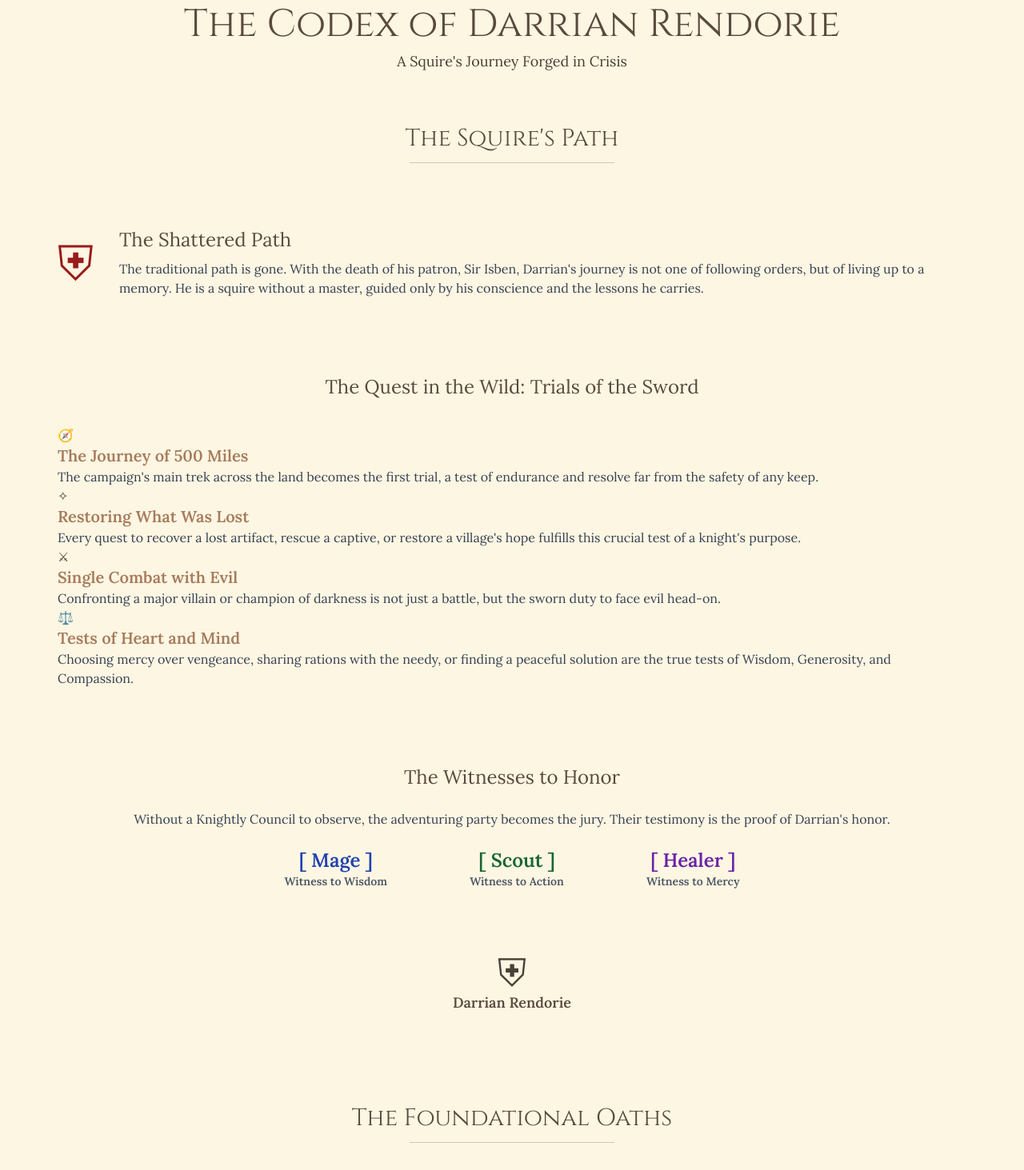
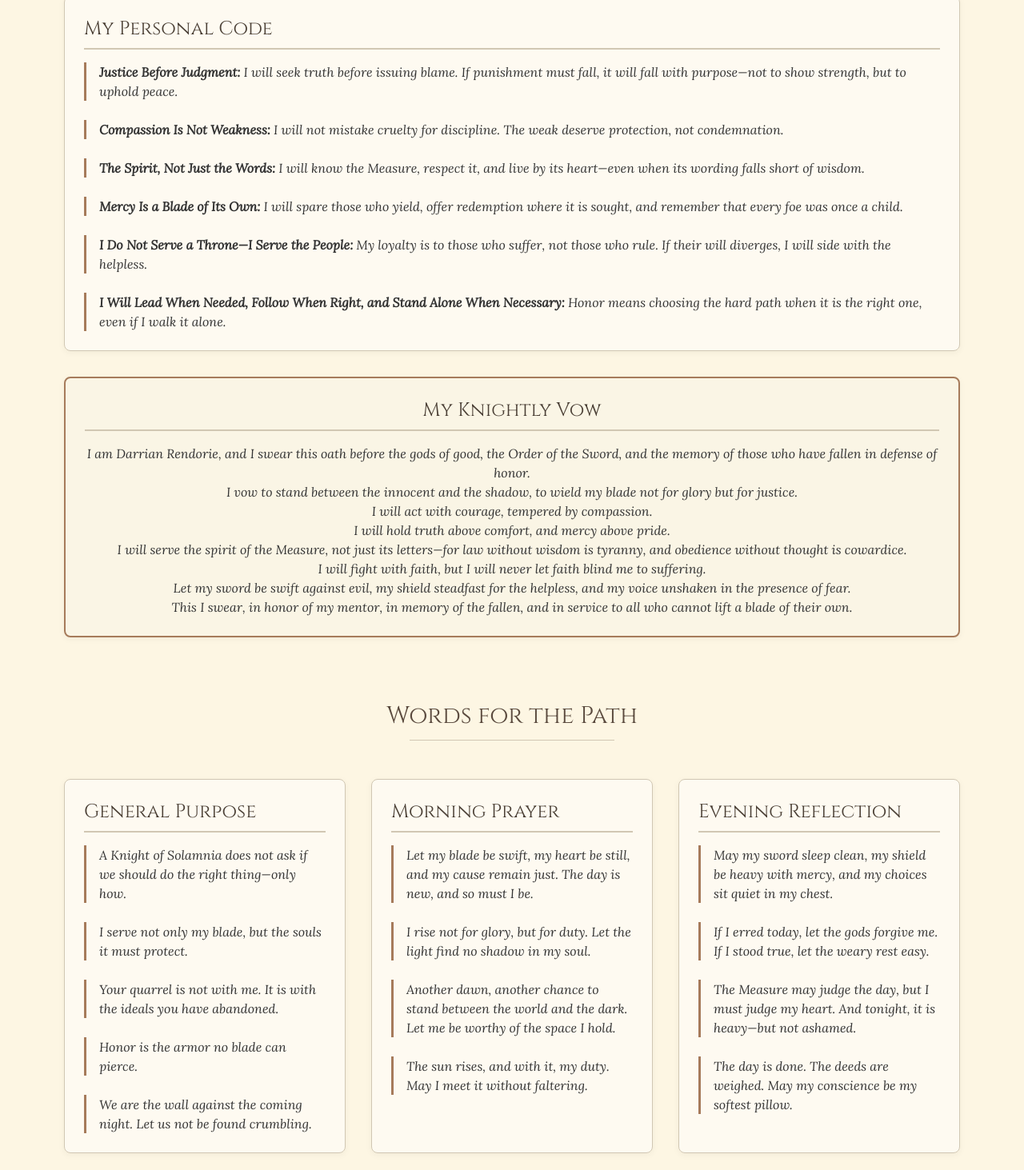
Before and after one commit to Ramook22/dnd, a plain HTML site: page index.html in a window 1280 px wide. Shown: the part 217-1680 px from the top of the page at 80% size. Drawn offline with nearby package versions, Linux system fonts and the light colour scheme.

Commit message:
Update index.html

```diff
--- a/index.html
+++ b/index.html
@@ -59,76 +59,6 @@
 <body class="text-[#4a3f35]">
 
 <div class="container mx-auto p-6 md:p-10">
-        <header class="text-center mb-12">
-            <img src="https://storage.googleapis.com/gemini-prod-us-west1-423901-assets/e38c5b05-b040-4298-8951-6453f65e31fa" alt="Crest of Darrian Rendorie" class="mx-auto mb-6 w-40 h-40 object-contain">
-            <h1 class="text-4xl md:text-5xl text-[#5a4a3e]">The Codex of Darrian Rendorie</h1>
-            <p class="text-lg mt-2">A Squire's Journey Forged in Crisis</p>
-        </header>
-
-        <div class="grid grid-cols-1 md:grid-cols-2 lg:grid-cols-3 gap-8">
-
-            <!-- The Path -->
-            <div class="lg:col-span-3 text-center mt-4 mb-4">
-                <h2 class="text-3xl text-[#5a4a3e]">The Squire's Path</h2>
-                <div class="w-64 h-px mx-auto mt-3 bg-[#d1c7b3]"></div>
-            </div>
-
-            <div class="card p-6 md:p-8 lg:col-span-3">
-                <div class="flex flex-col md:flex-row items-center text-center md:text-left">
-                    <div class="text-6xl text-red-800 mb-4 md:mb-0 md:mr-8">⛨</div>
-                    <div>
-                        <h3 class="text-2xl text-[#5a4a3e]">The Shattered Path</h3>
-                        <p class="text-gray-700 mt-2">The traditional path is gone. With the death of his patron, Sir Isben, Darrian's journey is not one of following orders, but of living up to a memory. He is a squire without a master, guided only by his conscience and the lessons he carries.</p>
-                    </div>
-                </div>
-            </div>
-
-            <div class="card p-6 md:p-8 lg:col-span-3">
-                <h3 class="text-2xl text-center text-[#5a4a3e] mb-8">The Quest in the Wild: Trials of the Sword</h3>
-                <div class="relative">
-                    <div class="path-step">
-                        <div class="path-icon">🧭</div>
-                        <h4 class="text-xl font-bold text-[#a67b5b]">The Journey of 500 Miles</h4>
-                        <p class="text-gray-700">The campaign's main trek across the land becomes the first trial, a test of endurance and resolve far from the safety of any keep.</p>
-                    </div>
-                    <div class="path-step">
-                        <div class="path-icon">✧</div>
-                        <h4 class="text-xl font-bold text-[#a67b5b]">Restoring What Was Lost</h4>
-                        <p class="text-gray-700">Every quest to recover a lost artifact, rescue a captive, or restore a village's hope fulfills this crucial test of a knight's purpose.</p>
-                    </div>
-                    <div class="path-step">
-                        <div class="path-icon">⚔</div>
-                        <h4 class="text-xl font-bold text-[#a67b5b]">Single Combat with Evil</h4>
-                        <p class="text-gray-700">Confronting a major villain or champion of darkness is not just a battle, but the sworn duty to face evil head-on.</p>
-                    </div>
-                    <div class="path-step">
-                        <div class="path-icon">⚖️</div>
-                        <h4 class="text-xl font-bold text-[#a67b5b]">Tests of Heart and Mind</h4>
-                        <p class="text-gray-700">Choosing mercy over vengeance, sharing rations with the needy, or finding a peaceful solution are the true tests of Wisdom, Generosity, and Compassion.</p>
-                    </div>
-                </div>
-            </div>
-
-            <div class="card p-6 md:p-8 lg:col-span-3">
-                <h3 class="text-2xl text-center text-[#5a4a3e] mb-6">The Witnesses to Honor</h3>
-                <p class="text-center text-gray-700 mb-6">Without a Knightly Council to observe, the adventuring party becomes the jury. Their testimony is the proof of Darrian's honor.</p>
-                <div class="flex flex-col items-center">
-                    <div class="flex justify-around w-full max-w-2xl mb-4">
-                        <div class="text-center"><div class="text-2xl font-bold text-blue-800">[ Mage ]</div><div class="font-semibold text-sm text-gray-600">Witness to Wisdom</div></div>
-                        <div class="text-center"><div class="text-2xl font-bold text-green-800">[ Scout ]</div><div class="font-semibold text-sm text-gray-600">Witness to Action</div></div>
-                        <div class="text-center"><div class="text-2xl font-bold text-purple-800">[ Healer ]</div><div class="font-semibold text-sm text-gray-600">Witness to Mercy</div></div>
-                    </div>
-                    <div class="flex justify-center w-full max-w-2xl h-12"><div class="witness-line"></div><div class="witness-line mx-24"></div><div class="witness-line"></div></div>
-                    <div class="text-5xl mt-4">⛨</div>
-                    <div class="font-bold text-lg text-[#5a4a3e]">Darrian Rendorie</div>
-                </div>
-            </div>
-
-            <!-- Foundational Texts -->
-            <div class="lg:col-span-3 text-center mt-12 mb-4">
-                <h2 class="text-3xl text-[#5a4a3e]">The Foundational Oaths</h2>
-                <div class="w-64 h-px mx-auto mt-3 bg-[#d1c7b3]"></div>
-            </div>
 
 	<div class="container mx-auto p-6 md:p-10">
         <header class="text-center mb-12">
```
